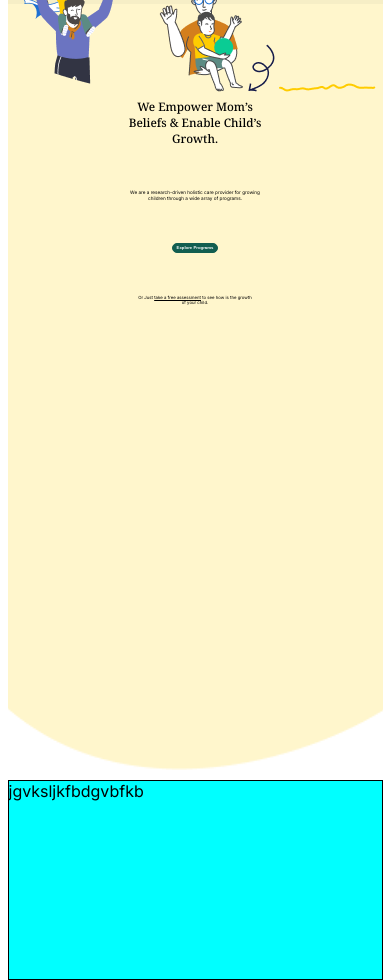
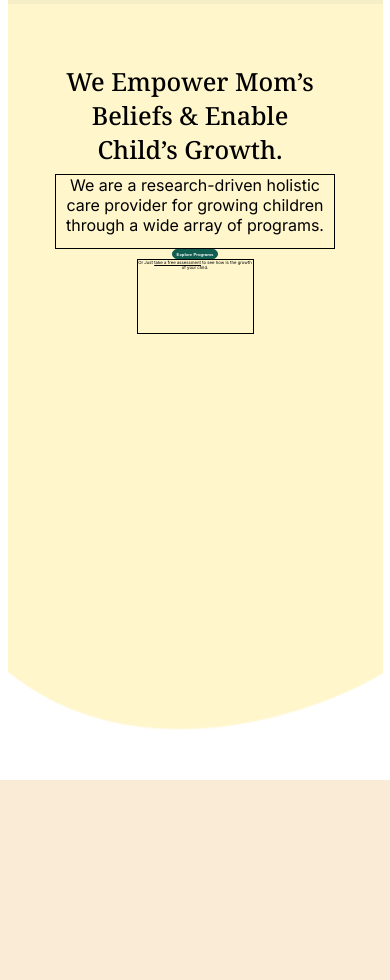
Before and after one commit to GuptaSandhya/Responsive-Moms-Belief-Design-Task-Octet-Design-Studio, a plain HTML site: page index.html in a window 390 px wide. Shown: the part 64-1044 px from the top of the page. Drawn offline with nearby package versions, Linux system fonts and the light colour scheme.

Commit message:
modification done

```diff
--- a/index.html
+++ b/index.html
@@ -14,11 +14,13 @@
 
 <body>
     <div class="main">
+
         <section class="landing-page">
             <div class="call-language">
                 <p id="language">Language: <b>English</b></p>
                 <p id="contact">Need consultation? Do you want to talk to an expert? Call us: <b>+91 90155-00061</b></p>
             </div>
+
 
             <div class="header">
                 <div class="logo">
@@ -40,6 +42,7 @@
 
             <div class="main-body">
                 <div class="content">
+
                     <h2>We Empower Mom’s Beliefs & Enable Child’s Growth.</h2>
                     <p>We are a research-driven holistic care provider for growing children through a wide array of
                         programs.
@@ -48,6 +51,7 @@
                     <p>Or Just <u>take a free assessment</u> to see how is the growth of your child.</p>
                 </div>
             </div>
+
             <div class="allimages">
                 <div class="images">
                     <div class="vector-left"><img src="./media/Vector left.png">
@@ -68,13 +72,15 @@
                     <img src="./media/arrow1.png">
                     <img src="./media/underline1.png">
                 </div>
+                <div class="navphone">
+                    <a>  kjbkbkbkjbjk</a>
+              </div>
             </div>
         </section>
+    </div>
+    <section class="trial">
 
-        <section class="programs">
-            <p>jgvksljkfbdgvbfkb</p>
-        </section>
-    </div>
+    </section>
 </body>
 
 </html>
--- a/style.css
+++ b/style.css
@@ -247,17 +247,14 @@ body {
         margin: auto;
     }
 
-    .images,
-    .nav,
-    .credentials,
-    .call-language {
+    .images, .nav, .credentials, .call-language {
         display: none;
     }
 
     .landing-page {
         background: url("./media/landingpagebg1.png");
         background-clip: border-box;
-        background-size: 100% calc(100vh - 10px);
+        background-size: 100% calc(100vh - 50px);
         background-repeat: no-repeat;
         padding: 0px;
         margin: 0px;
@@ -270,7 +267,7 @@ body {
     }
 
     .logo i {
-        padding-left: 20px;
+        padding-left: 20x;
         font-size: 28px;
         font-weight: 1000;
         padding-right: 1vw;
@@ -280,18 +277,72 @@ body {
         width: 122px;
         height: 28px;
     }
+    .content {
+        text-align: center;
+        margin: auto;
+        width: 300px;
+        margin: auto;
+        align-content: center;
+        /* height: 86vh; */
+    }
+
+    .content h2 {
+        font-family: Noto Serif;
+        font-size: 25px;
+        font-weight: 500;
+        margin-top: 50px;
+        width: 270px;
+        height: 110px;
+    }
+
+    .content p {
+        font-weight: 400;
+        width: 100%;
+        height: 75px;
+        border: 1px solid;
+        /* line-height: 25px; */
+        margin: auto;
+        /* margin-top: 5vh;
+        margin-bottom: 5vh;*/
+        font-size: 16px;
+    }
+
+    .btn {
+        border-radius: 2vw;
+        width: 12vw;
+        height: 2.6vw;
+        border: 1px solid rgba(18, 94, 80, 1);
+        font-weight: 550;
+        background-color: rgba(18, 94, 80, 1);
+        color: white;
+        font-size: 1.1vw;
+        margin: auto;
+    }
+
+    .content :nth-child(4) {
+        width: 30vw;
+        font-size: 1.1vw;
+        font-weight: 400;
+    }
+
+    .navphone{
+        display: none;
+        height: 70px;
+        background-color: #000;
+        border: 2px solid red;
+    }
+    .images1{
+        display: none;
+    }
 }
 
 @media(min-width:800px) {
 
-    .images1 {
+    .images1, .navphone {
         display: none;
     }
 }
-
-.programs {
+.trial{
     height: 200px;
-    width: 100%;
-    border: 1px solid;
-    background-color: aqua;
+    background-color:antiquewhite
 }
```
